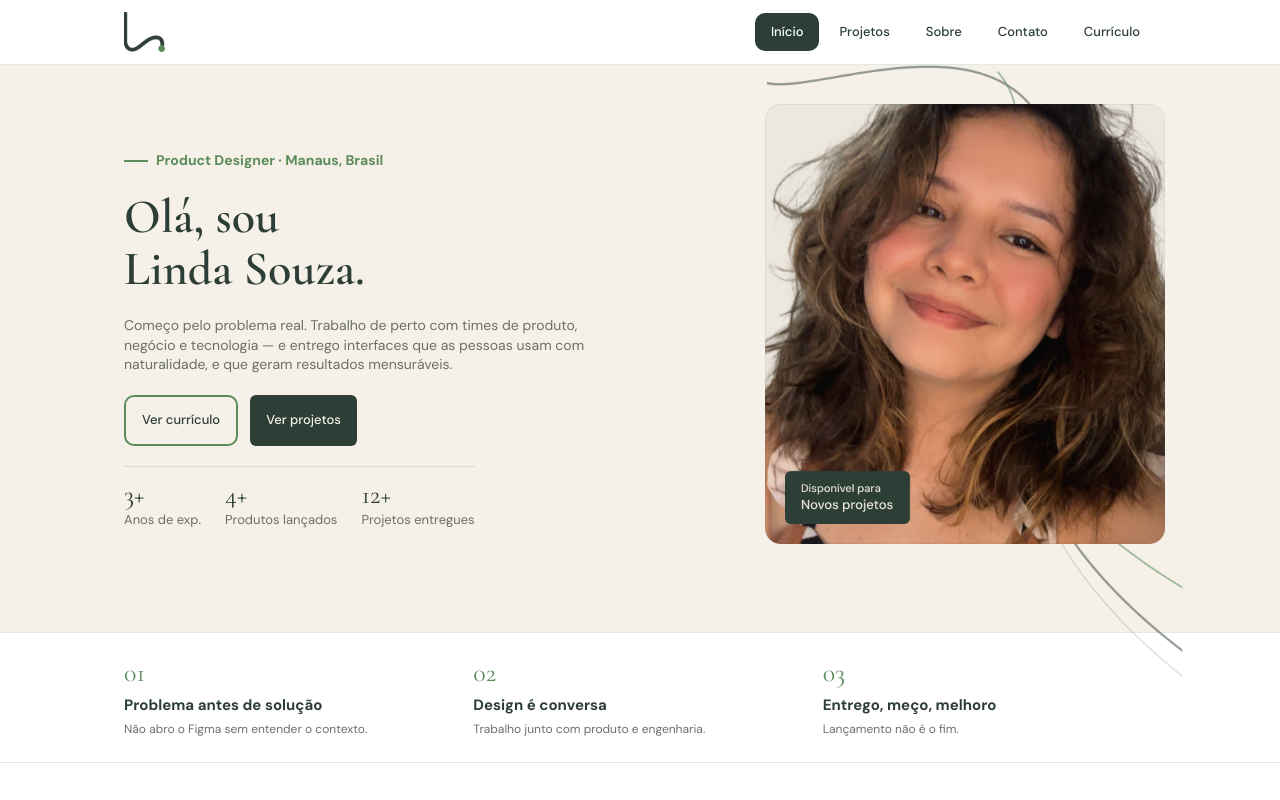
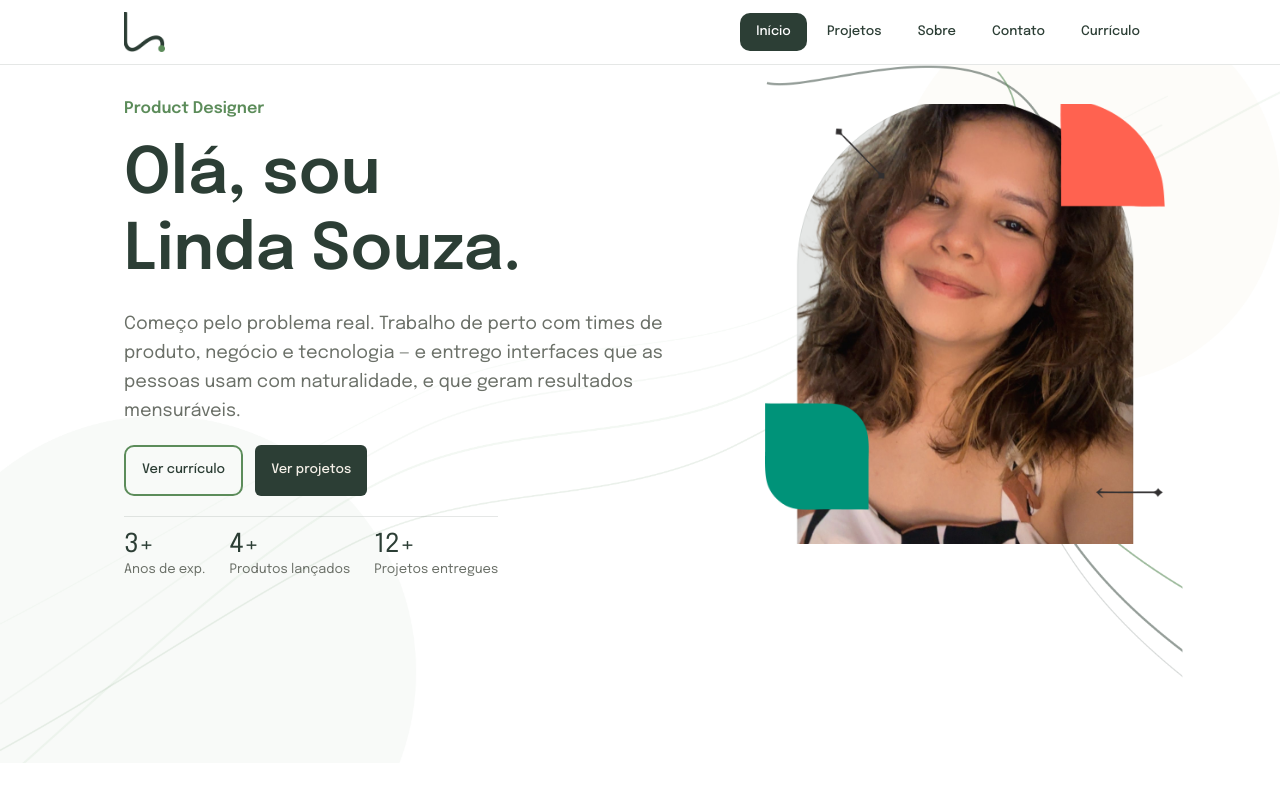
Before and after one commit to Agencia-Lumina-Digital/linda-hillary-port, a React (Vite) app: page / in a window 1280 px wide. Shown: the top 800 px of the page. Built offline with nearby package versions, Linux system fonts and the light colour scheme.

Commit message:
ref: first redesign in hero section

```diff
--- a/index.html
+++ b/index.html
@@ -5,7 +5,7 @@
     <link rel="icon" type="image/png" href="/src/theme/assets/logo-linda-claro.png" />
     <link rel="preconnect" href="https://fonts.googleapis.com">
     <link rel="preconnect" href="https://fonts.gstatic.com" crossorigin>
-    <link href="https://fonts.googleapis.com/css2?family=Cormorant+Garamond:wght@300;400;500;600&family=DM+Sans:wght@400;500;700&family=JetBrains+Mono&display=swap" rel="stylesheet">
+    <link href="https://fonts.googleapis.com/css2?family=Cormorant+Garamond:wght@300;400;500;600&family=DM+Sans:wght@400;500;700&family=Epilogue:wght@400;500;600;700&family=JetBrains+Mono&display=swap" rel="stylesheet">
     <meta name="viewport" content="width=device-width, initial-scale=1.0" />
     <title>Linda Hillary | Portfolio</title>
     <script type="text/javascript">
--- a/src/App.tsx
+++ b/src/App.tsx
@@ -8,7 +8,7 @@ import { tokens } from './theme/tokens';
 
 function App() {
   return (
-    <Box sx={{ minHeight: '100vh', backgroundColor: tokens.colors.background.canvas, overflowX: 'hidden' }}>
+    <Box sx={{ minHeight: '100vh', backgroundColor: tokens.colors.background.elevated, overflowX: 'hidden' }}>
       <Navbar />
 
       {/* Container Principal que limita a largura do conteúdo */}
--- a/src/features/hero/Hero.tsx
+++ b/src/features/hero/Hero.tsx
@@ -3,6 +3,7 @@ import { Button } from '../../components/atoms/Button/Button';
 import { tokens } from '../../theme/tokens';
 import grafismoHero from '../../theme/assets/grafismo-rios-hero.png';
 import lindaImage from '../../theme/assets/linda-image.png';
+import heroBg from '../../theme/assets/Hero Section Bg.png';
 
 export const Hero = () => {
   const handleOpenResume = () => {
@@ -23,31 +24,68 @@ export const Hero = () => {
 
   return (
     <Box sx={{ position: 'relative', pt: 10 }}>
-      <Grid container columnSpacing={{ xs: 0, md: 8 }} rowSpacing={{ xs: 6, md: 8 }} alignItems="center">
+      {/* Imagem de Fundo (Hero Section Bg) - Exibida no Desktop e Mobile */}
+      <Box
+        component="img"
+        src={heroBg}
+        alt=""
+        sx={{
+          position: 'absolute',
+          top: 0,
+          left: { xs: '-24px', md: 'calc(-50vw + 50%)' },
+          width: { xs: 'calc(100% + 48px)', md: '100vw' },
+          height: '100%',
+          objectFit: 'cover',
+          objectPosition: 'left top',
+          zIndex: 0,
+          pointerEvents: 'none',
+          display: 'block',
+        }}
+      />
+      <Grid container columnSpacing={{ xs: 0, md: 8 }} rowSpacing={{ xs: 6, md: 8 }} alignItems="center" sx={{ position: 'relative', zIndex: 2 }}>
         {/* Coluna Esquerda: Conteúdo */}
         <Grid item xs={12} md={7} sx={{ order: { xs: 2, md: 1 }, height: { xs: 'auto', md: '440px' } }}>
           <Stack spacing={5} sx={{ display: 'flex', justifyContent: 'center', height: { xs: 'auto', md: '440px' } }}>
             {/* Tagline / Eyebrow */}
-            <Box sx={{ display: 'flex', alignItems: 'center', gap: 2 }}>
-              <Box sx={{ width: 24, height: '1.5px', backgroundColor: tokens.colors.background.brand }} />
             <Typography
               sx={{
+                fontFamily: tokens.typography.fontFamily.body,
                 color: tokens.colors.text.accent,
-                  fontWeight: tokens.typography.fontWeight.semibold,
-                  fontSize: { xs: tokens.typography.fontSize[11], md: tokens.typography.fontSize[14] }
+                fontWeight: 600,
+                fontSize: { xs: '14px', md: '16px' },
+                lineHeight: 1,
               }}
             >
-                Product Designer · Manaus, Brasil
+              Product Designer
             </Typography>
-            </Box>
 
             {/* Título */}
-            <Typography variant="h1" sx={{ fontSize: { md: tokens.typography.fontSize[48] }, color: tokens.colors.text.brand, whiteSpace: 'pre-line' }}>
+            <Typography
+              variant="h1"
+              sx={{
+                fontFamily: tokens.typography.fontFamily.display,
+                fontSize: { xs: '38px', md: '64px' },
+                fontWeight: 600,
+                lineHeight: 1.2,
+                color: tokens.colors.text.brand,
+                whiteSpace: 'pre-line'
+              }}
+            >
               Olá, sou{'\n'}Linda Souza.
             </Typography>
 
             {/* Descrição */}
-            <Typography variant="body1" sx={{ color: tokens.colors.text.secondary, fontSize: { xs: tokens.typography.fontSize[16], md: tokens.typography.fontSize[14] }, maxWidth: '500px' }}>
+            <Typography
+              variant="body1"
+              sx={{
+                fontFamily: tokens.typography.fontFamily.body,
+                color: tokens.colors.text.secondary,
+                fontSize: { xs: '15px', md: '18px' },
+                fontWeight: 400,
+                lineHeight: 1.6,
+                maxWidth: '640px'
+              }}
+            >
               Começo pelo problema real. Trabalho de perto com times de produto, negócio e tecnologia — e entrego interfaces que as pessoas usam com naturalidade, e que geram resultados mensuráveis.
             </Typography>
 
--- a/src/theme/tokens.ts
+++ b/src/theme/tokens.ts
@@ -33,7 +33,7 @@ export const tokens = {
     },
     // Semânticos (Light Mode)
     background: {
-      canvas: '#F5F0E8',
+      canvas: '#FFFFFF',
       surface: '#EDE8DF',
       elevated: '#FFFFFF',
       inverse: '#2C3E35',
@@ -74,8 +74,8 @@ export const tokens = {
   },
   typography: {
     fontFamily: {
-      display: '"Cormorant Garamond", serif',
-      body: '"DM Sans", sans-serif',
+      display: '"Epilogue", "Cormorant Garamond", serif',
+      body: '"Epilogue", "DM Sans", sans-serif',
       mono: '"JetBrains Mono", monospace',
     },
     fontSize: {
```
Also changed, not shown: src/theme/assets/Hero Section Bg.png (added), src/theme/assets/linda-image.png. Lines whose indentation alone changed are shown as unchanged.
